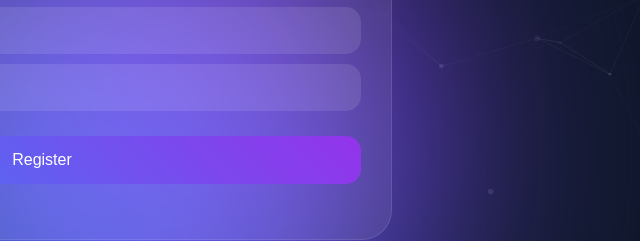
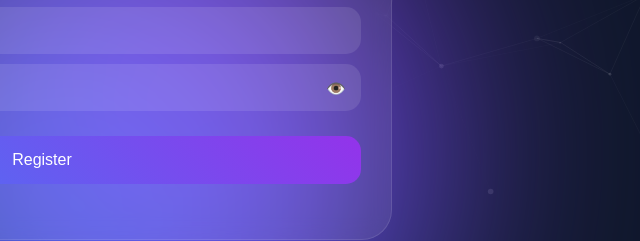
Before and after one commit to NibrasBrilian76/Portfolio-Website, a website: page public/index.html in a window 1280 px wide. Shown: the part 295-536 px from the top of the page, 598-1238 px from the left. Drawn offline with nearby package versions, Linux system fonts and the light colour scheme.

Commit message:
add password toggle

```diff
--- a/public/index.html
+++ b/public/index.html
@@ -27,7 +27,10 @@
 
     <input type="email" id="email" placeholder="Email" required>
 
+    <div class="passwordWrapper">
     <input type="password" id="password" placeholder="Password" required>
+    <button type="button" class="eyeBtn" onclick="togglePassword('password', this)">👁️</button>
+</div>
 
     <button type="submit">
       Register
@@ -46,5 +49,18 @@
 <script src="https://cdn.jsdelivr.net/npm/particles.js@2.0.0/particles.min.js"></script>
 <script src="particles-config.js"></script>
 
+<script>
+function togglePassword(id, btn){
+    const input = document.getElementById(id);
+    if(input.type === "password"){
+        input.type = "text";
+        btn.innerText = "🙈";
+    } else {
+        input.type = "password";
+        btn.innerText = "👁️";
+    }
+}
+</script>
+
 </body>
 </html>
--- a/public/style.css
+++ b/public/style.css
@@ -511,3 +511,34 @@ audio{
     justify-content: center !important;
     margin-top: 20px;
 }
+
+.passwordWrapper {
+    position: relative;
+    width: 100%;
+}
+
+.passwordWrapper input {
+    width: 100%;
+    padding-right: 45px;
+}
+
+.eyeBtn {
+    position: absolute;
+    right: 15px;
+    top: 50%;
+    transform: translateY(-50%);
+    background: none !important;
+    border: none !important;
+    cursor: pointer;
+    color: #94a3b8;
+    font-size: 18px;
+    width: auto !important;
+    margin-top: 0 !important;
+    padding: 0 !important;
+}
+
+.eyeBtn:hover {
+    color: white;
+    transform: translateY(-50%) scale(1.1);
+    box-shadow: none !important;
+}
```
Also changed, not shown: public/login.html (+16 -0 lines).
